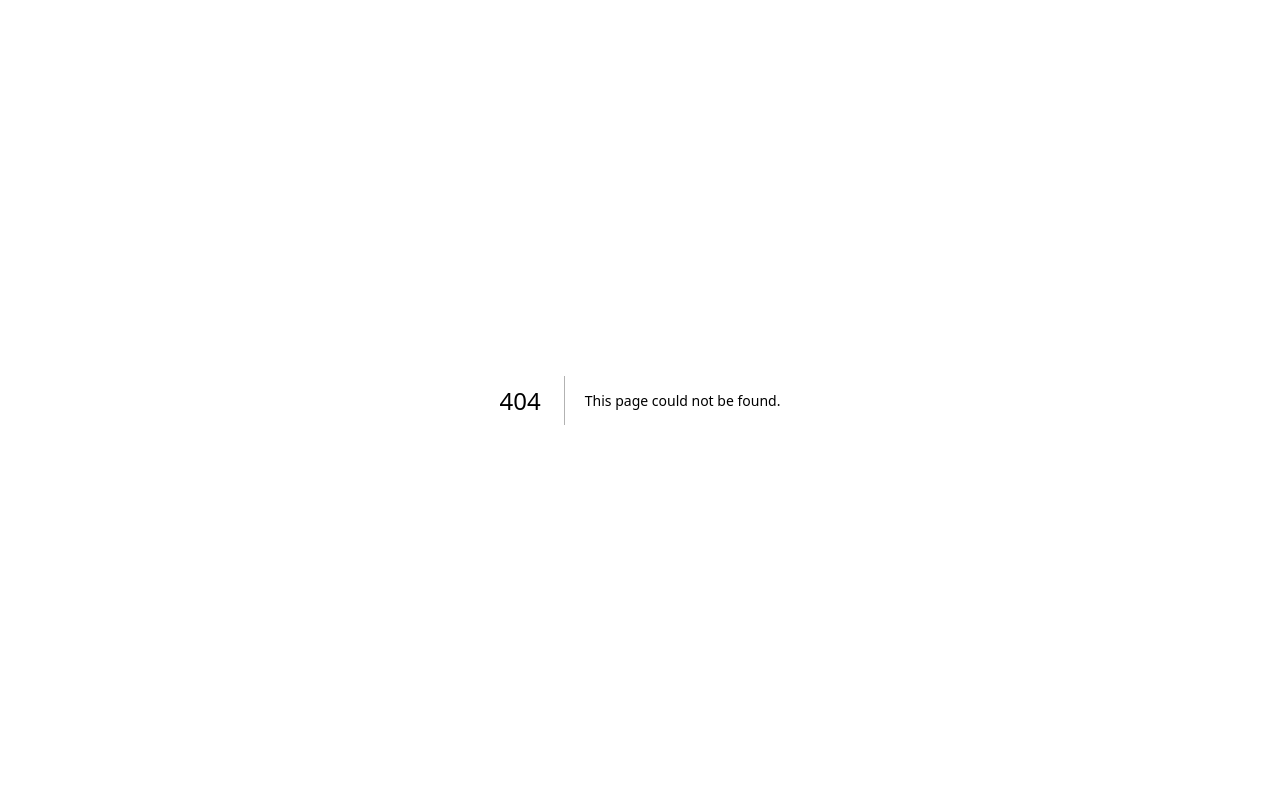
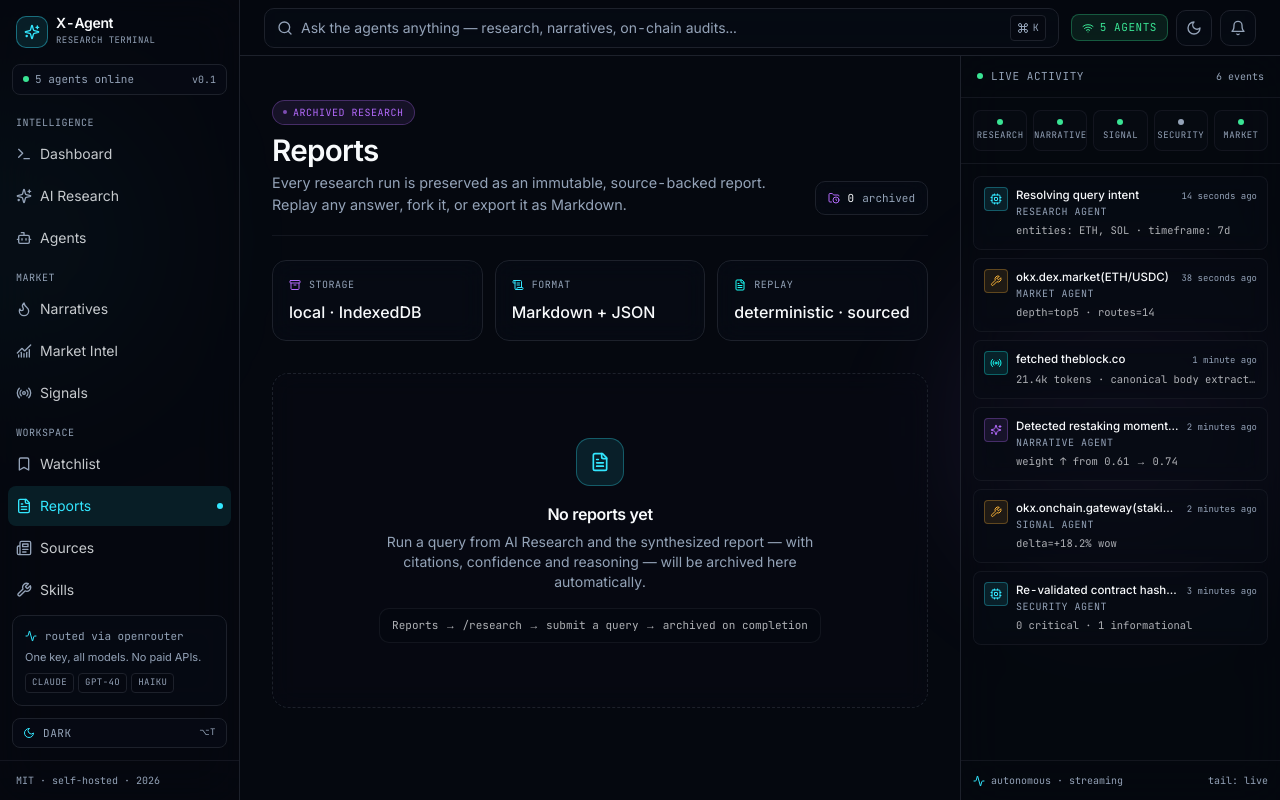
Before and after one commit to Dairus01/X-Agent, a Next.js app: page /reports in a window 1280 px wide. Before the commit this address had no page. Built offline with nearby package versions, Linux system fonts and the light colour scheme.

Commit message:
feat: add reports archive page

```diff
--- /dev/null
+++ b/src/app/(app)/reports/page.tsx
@@ -0,0 +1,53 @@
+"use client";
+
+import { Archive, FileText, FolderClock, ScrollText } from "lucide-react";
+import { PageHeader, PageShell, EmptyState } from "@/components/app/page-header";
+
+export default function ReportsPage() {
+  return (
+    <PageShell>
+      <PageHeader
+        kicker="archived research"
+        tone="plasma"
+        title="Reports"
+        description="Every research run is preserved as an immutable, source-backed report. Replay any answer, fork it, or export it as Markdown."
+        actions={
+          <div className="hidden items-center gap-2 rounded-lg border border-border bg-card/60 px-3 py-2 font-mono text-[11px] backdrop-blur-md sm:flex">
+            <FolderClock className="h-3 w-3 text-plasma" />
+            <span className="text-foreground">0</span>
+            <span className="text-muted-foreground">archived</span>
+          </div>
+        }
+      />
+
+      <div className="mt-6 grid gap-3 sm:grid-cols-3">
+        {[
+          { label: "Storage", value: "local · IndexedDB", icon: Archive, tone: "text-plasma" },
+          { label: "Format", value: "Markdown + JSON", icon: ScrollText, tone: "text-electric" },
+          { label: "Replay", value: "deterministic · sourced", icon: FileText, tone: "text-cyan" },
+        ].map((s) => {
+          const Icon = s.icon;
+          return (
+            <div
+              key={s.label}
+              className="rounded-xl border border-border bg-card/60 p-4 backdrop-blur-md"
+            >
+              <div className="flex items-center gap-2 font-mono text-[10px] uppercase tracking-wider text-muted-foreground">
+                <Icon className={`h-3 w-3 ${s.tone}`} />
+                {s.label}
+              </div>
+              <div className="mt-2 text-base font-medium">{s.value}</div>
+            </div>
+          );
+        })}
+      </div>
+
+      <EmptyState
+        icon={FileText}
+        title="No reports yet"
+        description="Run a query from AI Research and the synthesized report — with citations, confidence and reasoning — will be archived here automatically."
+        hint="Reports → /research → submit a query → archived on completion"
+      />
+    </PageShell>
+  );
+}
```
